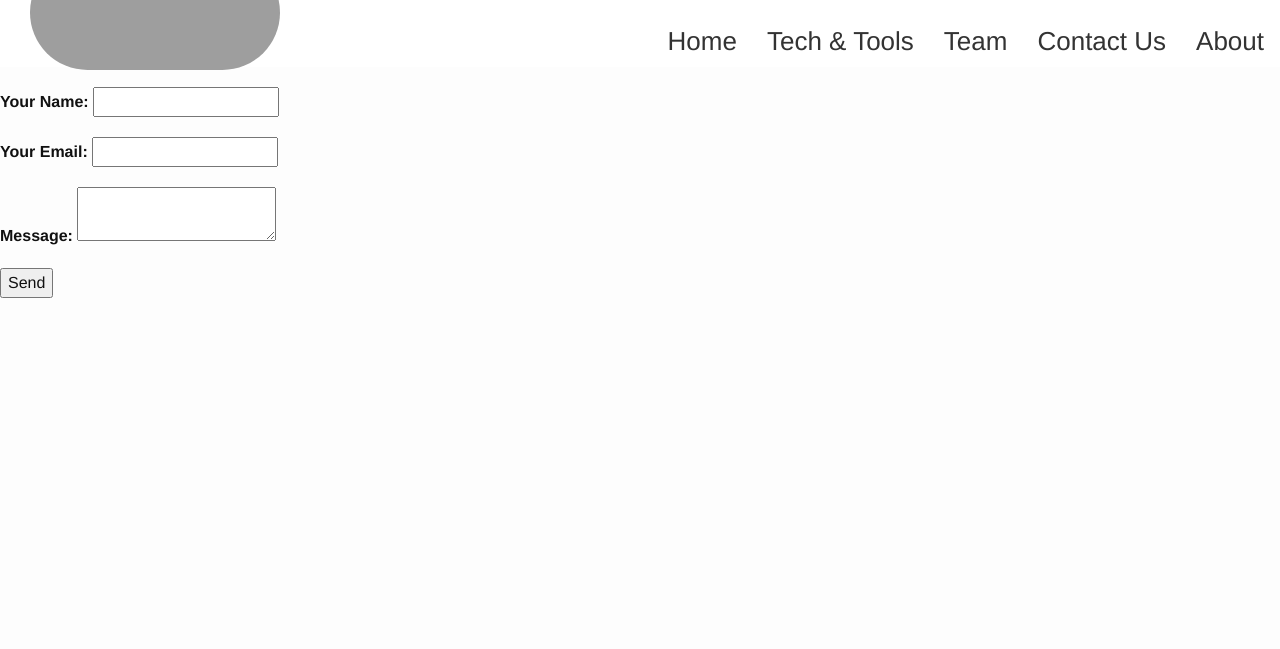
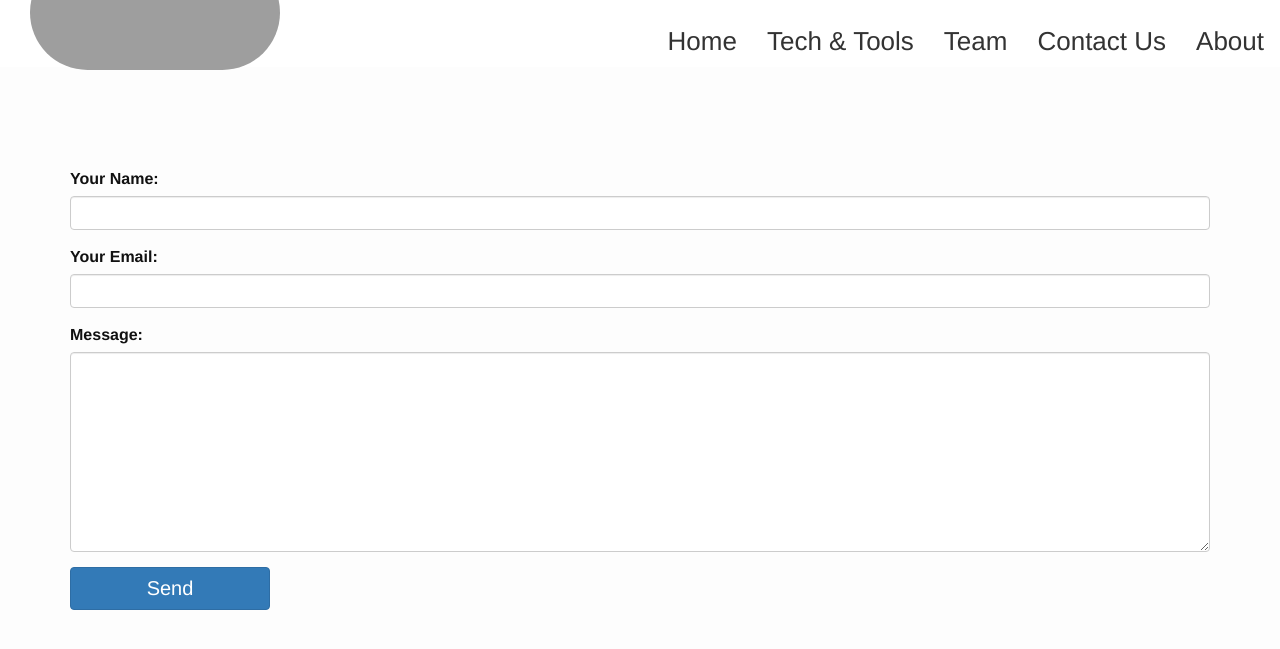
Before and after one commit to Andrew-Max/qubitix, a Jekyll site: the page built from contact.html, in a window 1280 px wide. Shown: the top 649 px of the page. Built offline with Jekyll 4.4.1, drawn with Linux system fonts in a browser that asks for light colours; nearby versions of some CDN libraries; grey boxes are pictures that could not be loaded.

Commit message:
styles for contact

```diff
--- /dev/null
+++ b/_sass/_contact.scss
@@ -0,0 +1,12 @@
+.contact.container {
+  margin-top: 100px;
+
+  .message textarea {
+    height: 200px;
+  }
+
+  .btn-primary {
+    font-size: 20px;
+    width: 200px;
+  }
+}
--- a/_sass/_include.scss
+++ b/_sass/_include.scss
@@ -3,5 +3,6 @@
   "home",
   "tech",
   "variables",
-  "team"
+  "team",
+  "contact"
 ;
--- a/contact.html
+++ b/contact.html
@@ -2,20 +2,28 @@
 layout: default
 ---
 
-<form name="contact" action="thank-you" netlify-honeypot="bot-field" netlify>
-  <p style="display:none;">
-    <label>Don’t fill this out: <input name="bot-field"></label>
-  </p>
-  <p>
-    <label>Your Name: <input type="text" name="name"></label>
-  </p>
-  <p>
-    <label>Your Email: <input type="email" name="email"></label>
-  </p>
-  <p>
-    <label>Message: <textarea name="message"></textarea></label>
-  </p>
-  <p>
-    <button type="submit">Send</button>
-  </p>
-</form>
+<div class="contact container">
+  <form name="contact" action="thank-you" netlify-honeypot="bot-field" netlify>
+    <div style="display:none;" class="form-group">
+      <label>Don’t fill this out:</label>
+      <input name="bot-field">
+    </div>
+
+    <div class="form-group name">
+      <label>Your Name:</label>
+      <input type="text" class="form-control" name="name">
+    </div>
+
+    <div class="form-group email">
+      <label>Your Email: </label>
+      <input type="email" class="form-control" name="email">
+    </div>
+
+    <div class="form-group message">
+      <label>Message: </label>
+      <textarea name="message" class="form-control"></textarea>
+    </div>
+
+    <button type="submit" class="btn btn-primary">Send</button>
+  </form>
+</div>
```
